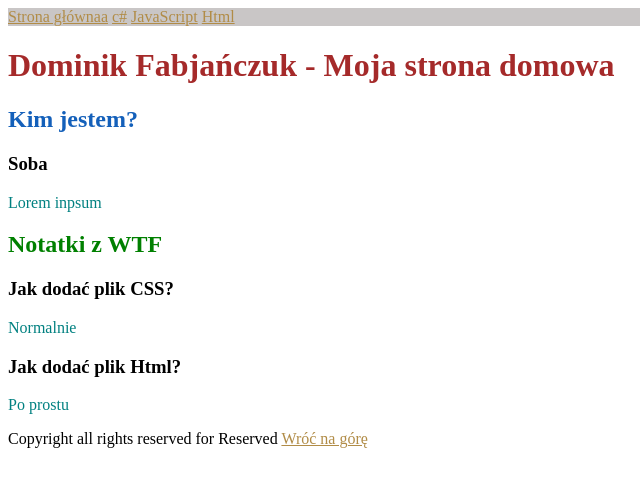
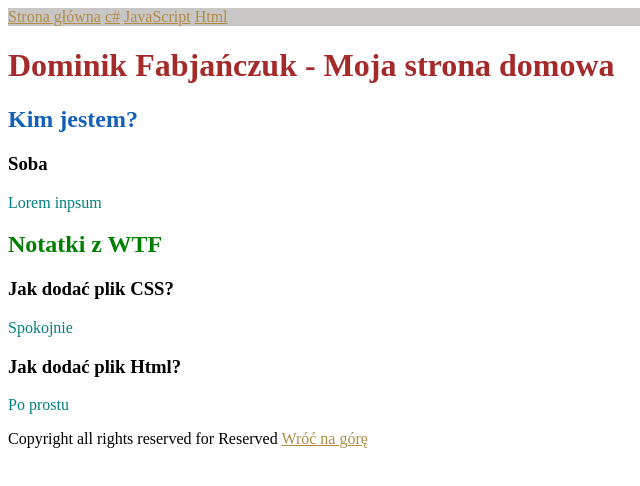
Before and after one commit to DominikFabjanczuk/homepage, a plain HTML site: page index.html in a window 1280 px wide. Shown: the full height of the page, 0-640 px from the left. Drawn offline with Linux system fonts and the light colour scheme.

Commit message:
for test purposes

```diff
--- a/index.html
+++ b/index.html
@@ -11,7 +11,7 @@
 <body>
     <header  class='header'>
         <nav>
-            <a href='index.html'>Strona głównaa</a>
+            <a href='index.html'>Strona główna</a>
             <a href='cSharp.html'>c#</a>
             <a href='JS.html'>JavaScript</a>
             <a href='Html.html'>Html</a>
@@ -36,7 +36,7 @@
             <h2 class='header-section'>Notatki z WTF</h2>
             <article>
                 <h3>Jak dodać plik CSS?</h3>
-                <p>Normalnie</p>
+                <p>Spokojnie</p>
             </article>
             <article>
                 <h3>Jak dodać plik Html?</h3>
```
